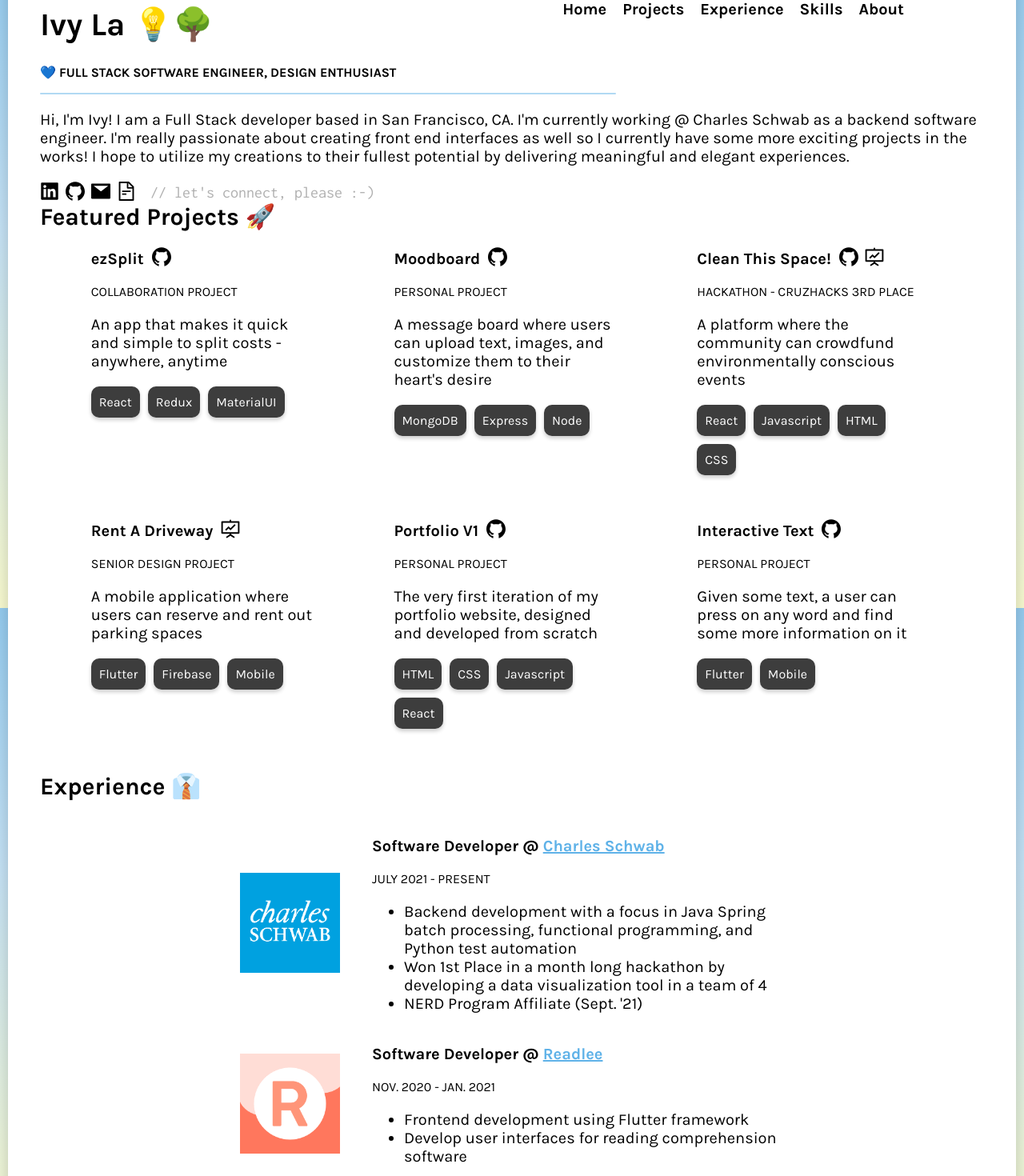
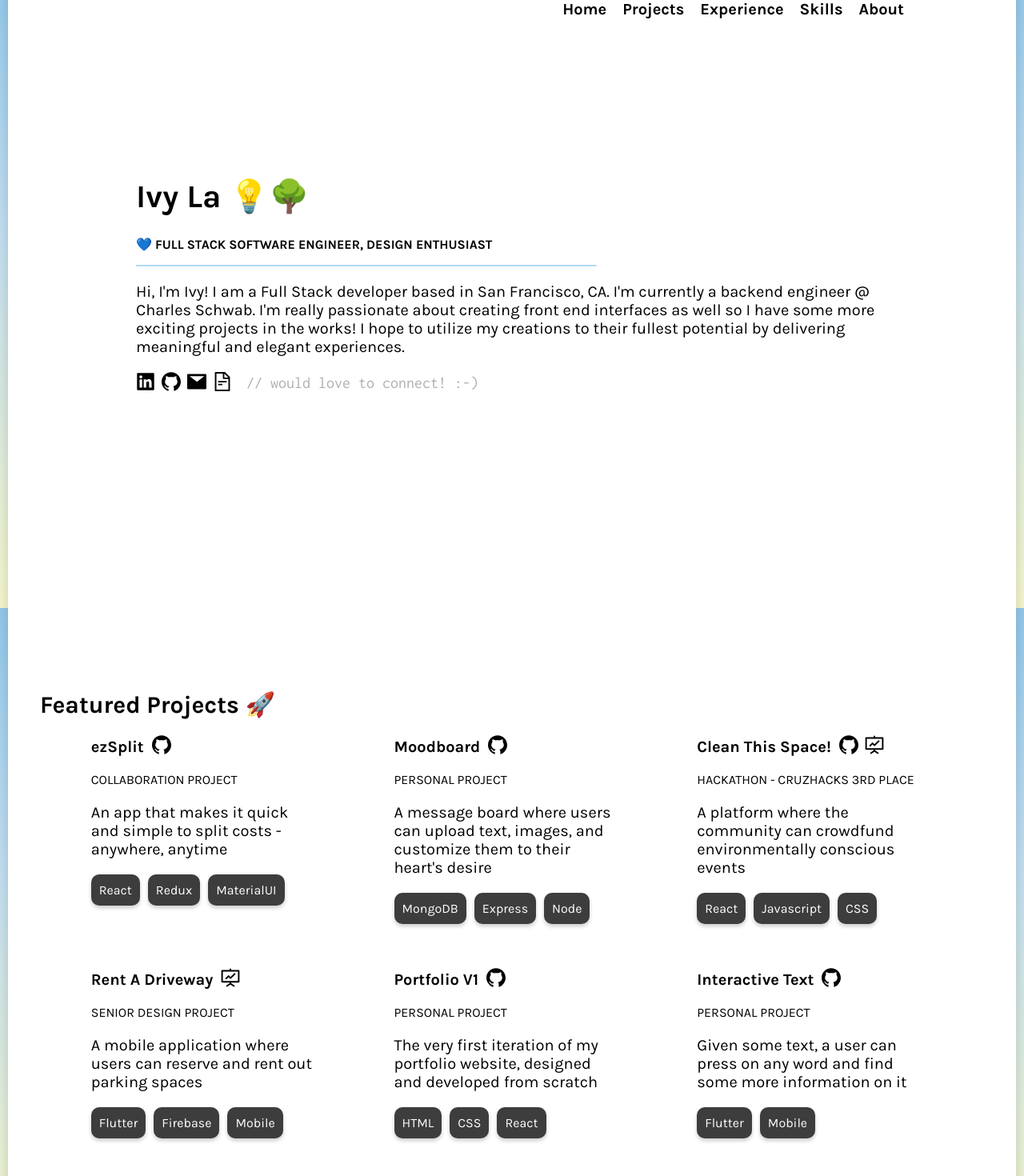
Before and after one commit to ivyla/ivyla.github.io, a React (Create React App) app: page / in a window 1280 px wide. Shown: the part 40-1510 px from the top of the page at 80% size. Built offline with nearby package versions, Linux system fonts and the light colour scheme.

Commit message:
Fixed homepage display to be centered and nav bar no longer has link offset

```diff
--- a/src/App.js
+++ b/src/App.js
@@ -23,7 +23,7 @@
                 <Home />
                 <Projects />
                 <Experience />
-                {/* <Skills /> */}
+                <Skills />
                 <About />
                 <Footer />
             </div>
--- a/src/components/ExperienceTile.js
+++ b/src/components/ExperienceTile.js
@@ -7,7 +7,7 @@
 import readlee from "../images/readlee.png"
 import csa from "../images/csa.jpg"
 import rad from "../images/rad.png"
-let images = [schwab, readlee, rad, tech4good, csa]
+let images = [schwab, rad, tech4good, csa]
 
 let ExperienceTile = ({
     role,
--- a/src/components/SkillTile.js
+++ b/src/components/SkillTile.js
@@ -1,18 +1,15 @@
 import {findByLabelText} from "@testing-library/react"
+import "../pages/pagestyles/Skills.css"
 
 let SkillTile = ({skillsTitle, skillsList, columnNums}) => {
-    const listStyle = {
-        // columns: columnNums
-        columns: 3
-    }
     // Create list of li elements
-    let skillElements = skillsList.map((skill, index) => <li> {skill}</li>)
+    let skillElements = skillsList.map((skill, index) => (
+        <li style={{marginBottom: "2px", padding: "2px 2px"}}> {skill}</li>
+    ))
     return (
         <div>
             <h3> {skillsTitle}</h3>
-            <ul style={listStyle}>
-                <li> {skillElements} </li>
-            </ul>
+            <ul className="listStyle">{skillElements}</ul>
         </div>
     )
 }
--- a/src/pages/Experience.js
+++ b/src/pages/Experience.js
@@ -20,11 +20,7 @@
 let Experience = () => {
     return (
         <div className="section" id="experience">
-            <h2>
-                {/* <Spacer spacerNum={1} /> */}{" "}
-                {/* <span style={{backgroundColor: "#BEDFF5"}}> */} Experience
-                👔 {/* </span>{" "} */}
-            </h2>
+            <h2>Experience 👔</h2>
             <div className="experiences">{experiences}</div>
         </div>
     )
--- a/src/pages/Home.js
+++ b/src/pages/Home.js
@@ -29,23 +29,20 @@
     }, [])
 
     return (
-        // <div data-aos="fade-up" style={customHomeSection} id="home">
-        <div data-aos="fade-up" id="home">
-            {/* <div id="home" style={customHomeSection}> */}
+        <div data-aos="fade-up" id="home" className="home">
+            <div className="center">
                 <h1> Ivy La 💡🌳 </h1>
                 <p className="smallText">
                     <b> 💙 Full Stack Software Engineer, design enthusiast </b>{" "}
                 </p>
-            {/* <Spacer spacerNum={2} /> */}
                 <div style={mySpacer}> </div>
                 <p>
-                Hi, I'm Ivy! I am a Full Stack developer based in San Francisco,
-                CA. I'm currently working @ Charles Schwab as a backend software
-                engineer. I'm really passionate about creating front end
-                interfaces as well so I currently have some more exciting
-                projects in the works! I hope to utilize my creations to their
-                fullest potential by delivering meaningful and elegant
-                experiences.{" "}
+                    Hi, I'm Ivy! I am a Full Stack developer based in San
+                    Francisco, CA. I'm currently a backend engineer @ Charles
+                    Schwab. I'm really passionate about creating front end
+                    interfaces as well so I have some more exciting projects in
+                    the works! I hope to utilize my creations to their fullest
+                    potential by delivering meaningful and elegant experiences.{" "}
                 </p>
 
                 <a
@@ -53,7 +50,10 @@
                     target="_blank"
                     rel="noopener noreferrer"
                 >
-                <LinkedinFilled className="media-icons" id="linkedin-icon" />
+                    <LinkedinFilled
+                        className="media-icons"
+                        id="linkedin-icon"
+                    />
                 </a>
                 <a
                     href="https://github.com/ivyla"
@@ -76,7 +76,11 @@
                 >
                     <FileTextOutlined className="media-icons" id="email-icon" />
                 </a>
-            <span className="codeComment"> // let's connect, please :-) </span>
+                <span className="codeComment">
+                    {" "}
+                    // would love to connect! :-){" "}
+                </span>
+            </div>
         </div>
     )
 }
--- a/src/pages/Skills.js
+++ b/src/pages/Skills.js
@@ -1,9 +1,10 @@
 import ProjectTile from "../components/ProjectTile"
 import "../fonts.css"
-import "./pagestyles/Projects.css"
+import "./pagestyles/Skills.css"
 // import skillsData from "../pages/data/projectData"
 import SkillTile from "../components/SkillTile"
 import Spacer from "../components/Spacer"
+
 const skillsData = [
     {
         key: 1,
@@ -38,6 +39,7 @@
             "UI Design",
             "REST APIs",
             "Batch Processing",
+            "Functional Programming",
             "Object-Oriented Programming",
             "Zephyr Testing",
             "Behavior Driven Development",
@@ -70,11 +72,15 @@
         columnNums={item.columnNums}
     />
 ))
+
 let Skills = () => {
     return (
         <div className="section" id="skills">
             <h2> Skills 🎯 </h2>
-            <div> {skills} </div>
+            {skills[0]}
+            {skills[1]}
+            {skills[2]}
+            {skills[3]}
         </div>
     )
 }
--- a/src/pages/data/experienceData.js
+++ b/src/pages/data/experienceData.js
@@ -12,19 +12,19 @@
         date: "July 2021 - Present"
         // image: "../images/schwab.png"
     },
-    {
-        key: 5,
-        role: "Software Developer",
-        company: "Readlee",
-        companyLink: "https://readlee.com",
-        roleDesc: [
-            "Frontend development using Flutter framework",
-            "Develop user interfaces for reading comprehension software"
-        ],
-        // Provide enhancements to user
-        date: "Nov. 2020 - Jan. 2021"
-        // image: "../images/csa.jpg"
-    },
+    // {
+    //     key: 5,
+    //     role: "Software Developer",
+    //     company: "Readlee",
+    //     companyLink: "https://readlee.com",
+    //     roleDesc: [
+    //         "Frontend development using Flutter framework",
+    //         "Develop user interfaces for reading comprehension software"
+    //     ],
+    //     // Provide enhancements to user
+    //     date: "Nov. 2020 - Jan. 2021"
+    //     // image: "../images/csa.jpg"
+    // },
     {
         key: 2,
         role: "Founding Member",
--- a/src/pages/data/projectData.js
+++ b/src/pages/data/projectData.js
@@ -41,7 +41,7 @@
         projectName: "Clean This Space!",
         projectDesc: `A platform where the community can crowdfund environmentally conscious events`,
         projectDate: "",
-        technologies: ["React", "Javascript", "HTML", "CSS"],
+        technologies: ["React", "Javascript", "CSS"],
         repoLink: "https://github.com/ivyla/Clean-This-Space",
         demoLink: "https://devpost.com/software/temp-2k3y9e",
         projectType: "hackathon - cruzhacks 3rd place"
@@ -62,7 +62,7 @@
         projectName: "Portfolio V1",
         projectDesc: `The very first iteration of my portfolio website, designed and developed from scratch`,
         projectDate: "",
-        technologies: ["HTML", "CSS", "Javascript", "React"],
+        technologies: ["HTML", "CSS", "React"],
         repoLink: "https://github.com/ivyla/ivyla.github.io",
         demoLink: "",
         projectType: "personal project"
--- a/src/pages/pagestyles/About.css
+++ b/src/pages/pagestyles/About.css
@@ -38,3 +38,23 @@
     margin-right: 100px;
     margin-top: 30px;
 }
+
+.home {
+    display: flex;
+    justify-content: center;
+    align-items: center;
+    height: 80vh;
+    margin-bottom: 200px;
+    width: 100%;
+}
+
+@media all and (min-width: 200px) and (max-width: 400px) {
+    .home {
+        margin-bottom: 0;
+    }
+}
+
+.center {
+    /* margin: auto; */
+    width: 80%;
+}
```
Lines whose indentation alone changed are shown as unchanged.
